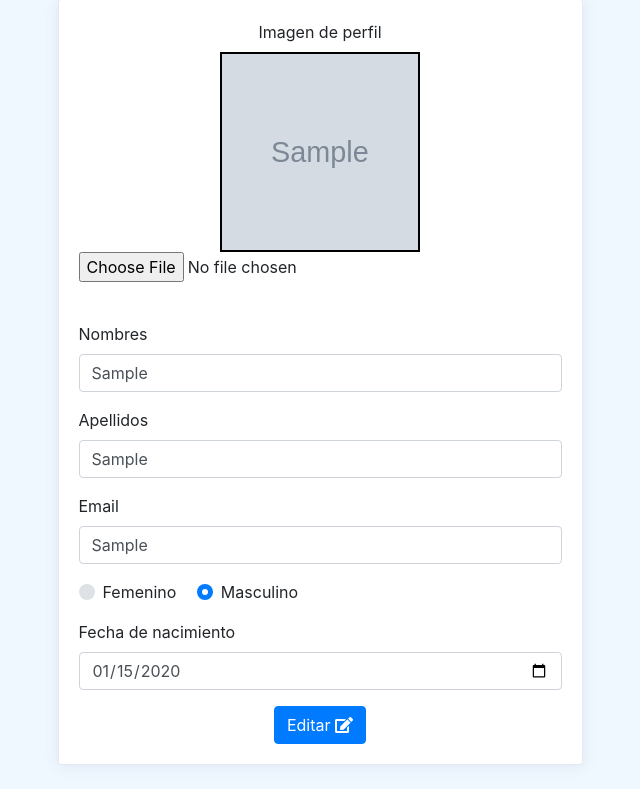
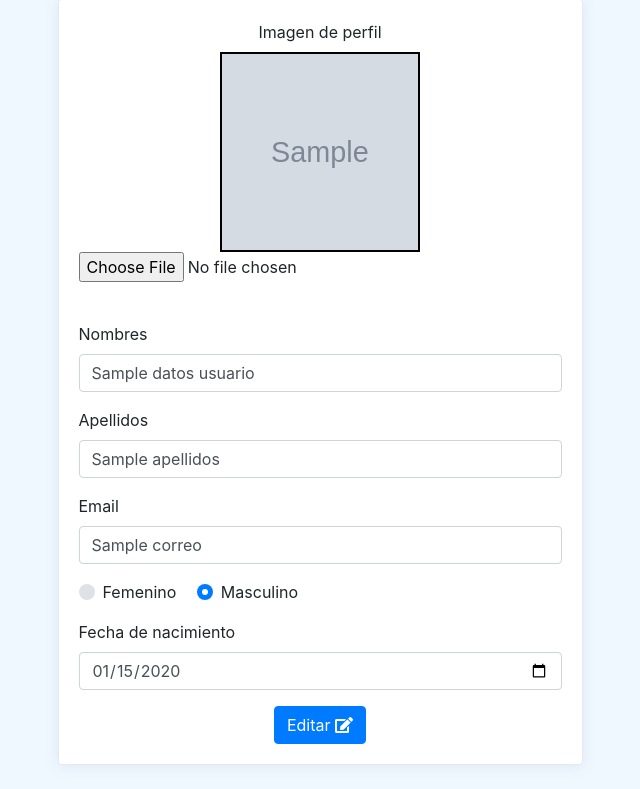
Before and after one commit to nlemarodriguez/Programacion-segura, a Flask app: template templates/edit_user.html in a window 1280 px wide. Shown: the part 132-921 px from the top of the page, without its empty margins (320-960 px from the left). Run offline with Flask 2, Linux system fonts and the light colour scheme; the template is opened without the code that fills it: most values are stand-ins (such as "Sample title", 1, 10 or a date in 2020); grey boxes marked "Sample" are stand-in pictures; some libraries are stand-ins or nearby versions.

Commit message:
Se ajusta value de inputs en editar usuario

```diff
--- a/templates/edit_user.html
+++ b/templates/edit_user.html
@@ -30,7 +30,7 @@
                             <label>Nombres</label>
                             <input class="form-control" required type="text" name="first_name"
                                    pattern="([^\s][a-zA-Z\s]+)"
-                                   size="40" maxlength="40" value={{ datosUsuario.nombres }}>
+                                   size="40" maxlength="40" value="{{ datosUsuario.nombres }}">
                             <div class="invalid-feedback">
                                 Nombre(s) requerido(s)
                             </div>
@@ -39,7 +39,7 @@
                             <label>Apellidos</label>
                             <input class="form-control" required type="text" name="last_name"
                                    pattern="([^\s][a-zA-Z\s]+)"
-                                   size="40" maxlength="40" value={{ datosUsuario.apellidos }}>
+                                   size="40" maxlength="40" value="{{ datosUsuario.apellidos }}">
                             <div class="invalid-feedback">
                                 Apellidos(s) requerido(s)
                             </div>
@@ -47,7 +47,7 @@
                         <div class="form-group">
                             <label>Email</label>
                             <input class="form-control" required type="email" name="email"
-                                   size="40" maxlength="40" value={{ datosUsuario.correo }}>
+                                   size="40" maxlength="40" value="{{ datosUsuario.correo }}">
                             <div class="invalid-feedback">
                                 Email requerido
                             </div>
```
